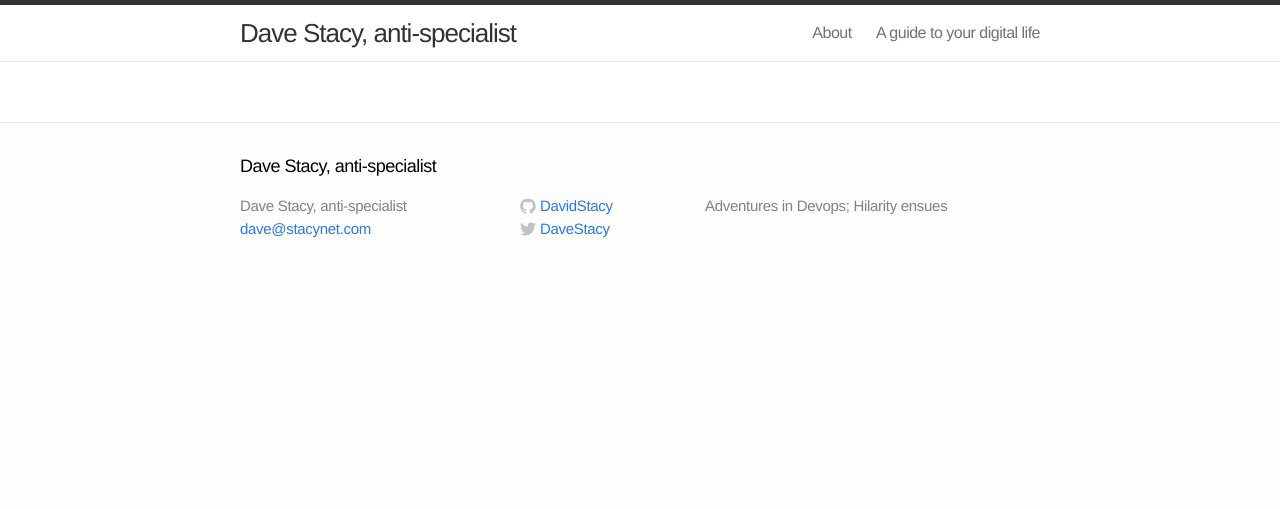
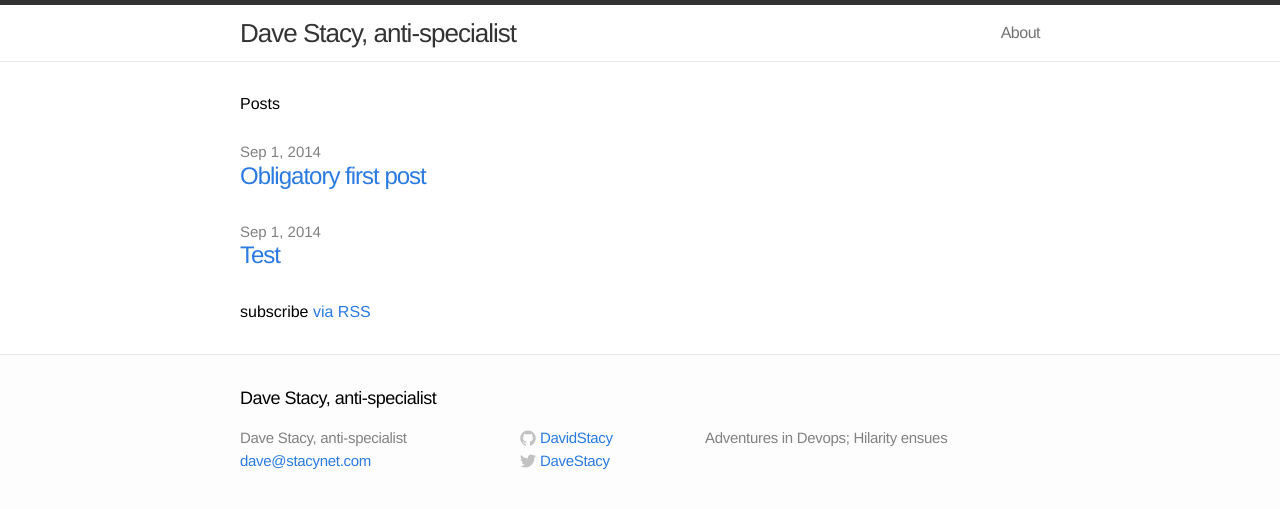
Before and after one commit to davidstacy/davidstacy.github.io, a Jekyll site: the page built from index.html, in a window 1280 px wide. Shown: the top 509 px of the page. Built offline with Jekyll 4.4.1, drawn with Linux system fonts in a browser that asks for light colours.

Commit message:
checkpoint

```diff
--- /dev/null
+++ b/_posts/2014-09-01-test.markdown
@@ -0,0 +1 @@
+this is a test
--- a/index.html
+++ b/index.html
@@ -1,15 +1,20 @@
 ---
 layout: default
-title: A guide to your digital life
 ---
 
-<div class="listing">
-    {% for post in paginator.posts %}
-    <div class="post other link">
-      <h2><span class="mega-octicon octicon-flame" style="min-width: 32px;"></span><a href="/white-paper{{post.url}}">{{ post.title }}</a></h2>
-      <p class="post-date">{{ post.date | date_to_string }}</p>
+<div class="home">
 
-      <p>{{ post.excerpt }}</p>
-    </div>
+  <h1>Posts</h1>
+
+  <ul class="posts">
+    {% for post in site.posts %}
+      <li>
+        <span class="post-date">{{ post.date | date: "%b %-d, %Y" }}</span>
+        <a class="post-link" href="{{ post.url | prepend: site.baseurl }}">{{ post.title }}</a>
+      </li>
     {% endfor %}
+  </ul>
+
+  <p class="rss-subscribe">subscribe <a href="{{ "/feed.xml" | prepend: site.baseurl }}">via RSS</a></p>
+
 </div>
```
Also changed, not shown: 1 other file.
